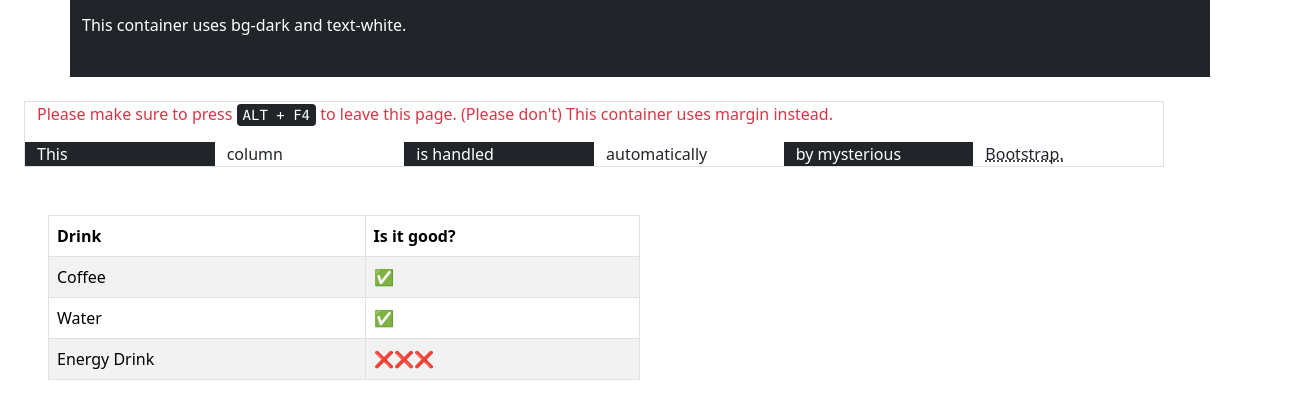
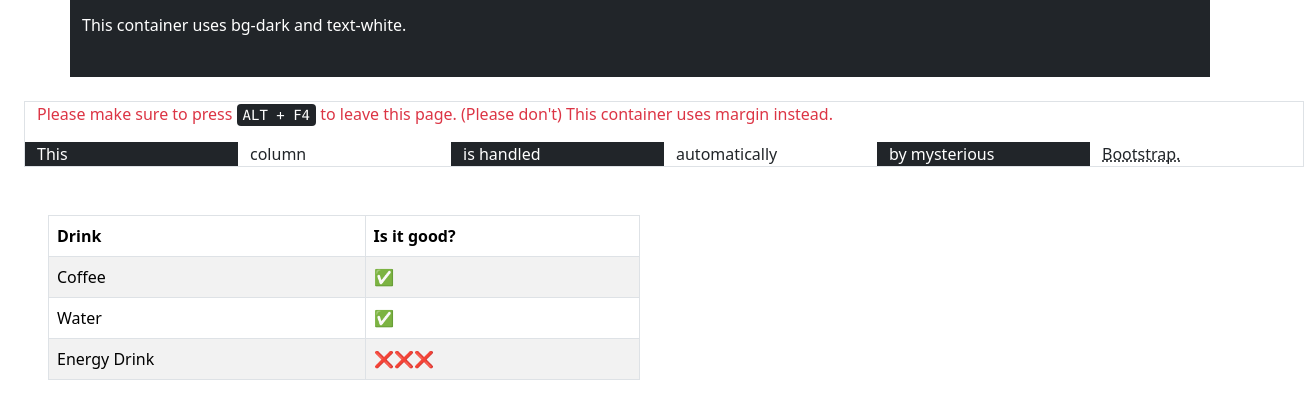
Before and after one commit to IsThisPasswordField/test-rep, a plain HTML site: page bootstrap5/index.html in a window 1280 px wide. Shown: the part 360-778 px from the top of the page, 1304 px wide, since content can reach past the window. Drawn offline with nearby package versions, Linux system fonts and the light colour scheme.

Commit message:
added fluid to one of the containers

```diff
--- a/bootstrap5/index.html
+++ b/bootstrap5/index.html
@@ -36,7 +36,7 @@
     <p>This container uses bg-dark and text-white.</p>
   </div>
 
-  <div class="container m-4 text-red border">
+  <div class="container-fluid m-4 text-red border">
     <p class="text-danger">Please make sure to press <kbd>ALT + F4</kbd> to leave this page. (Please don't) This
       container uses margin instead.</p>
     <div class="row">
```
